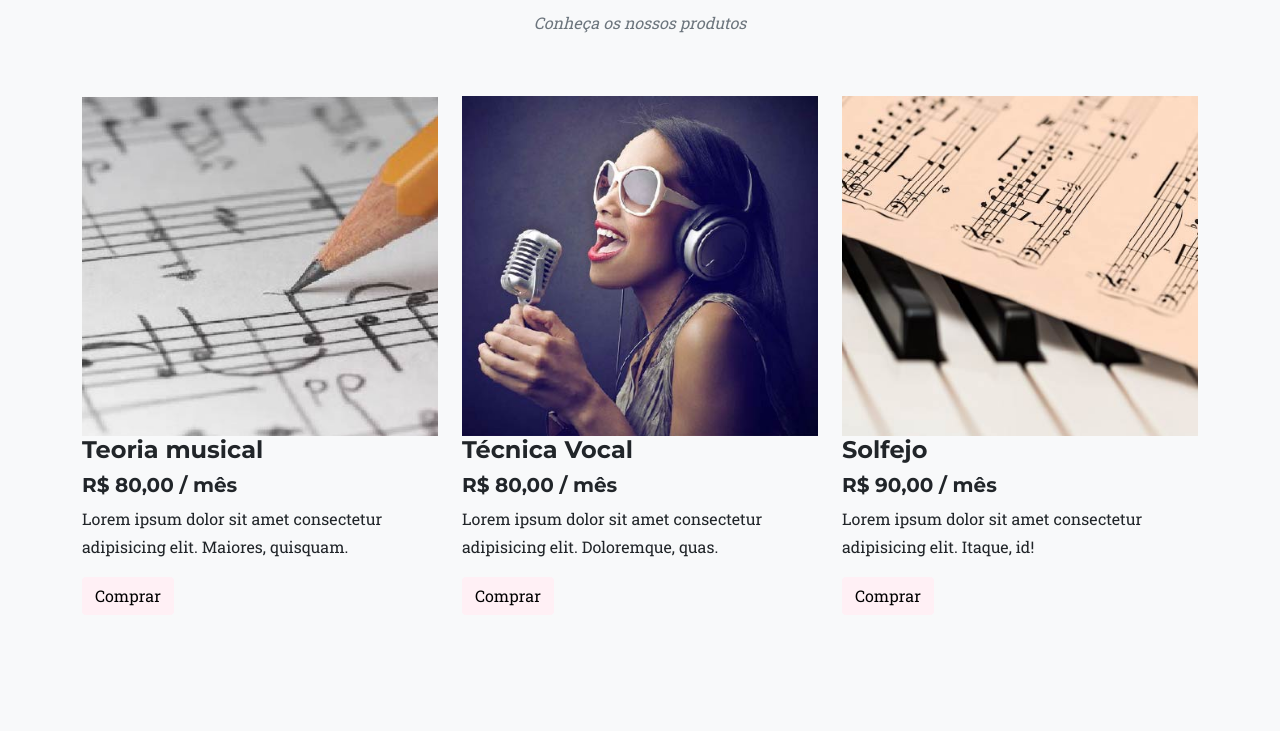
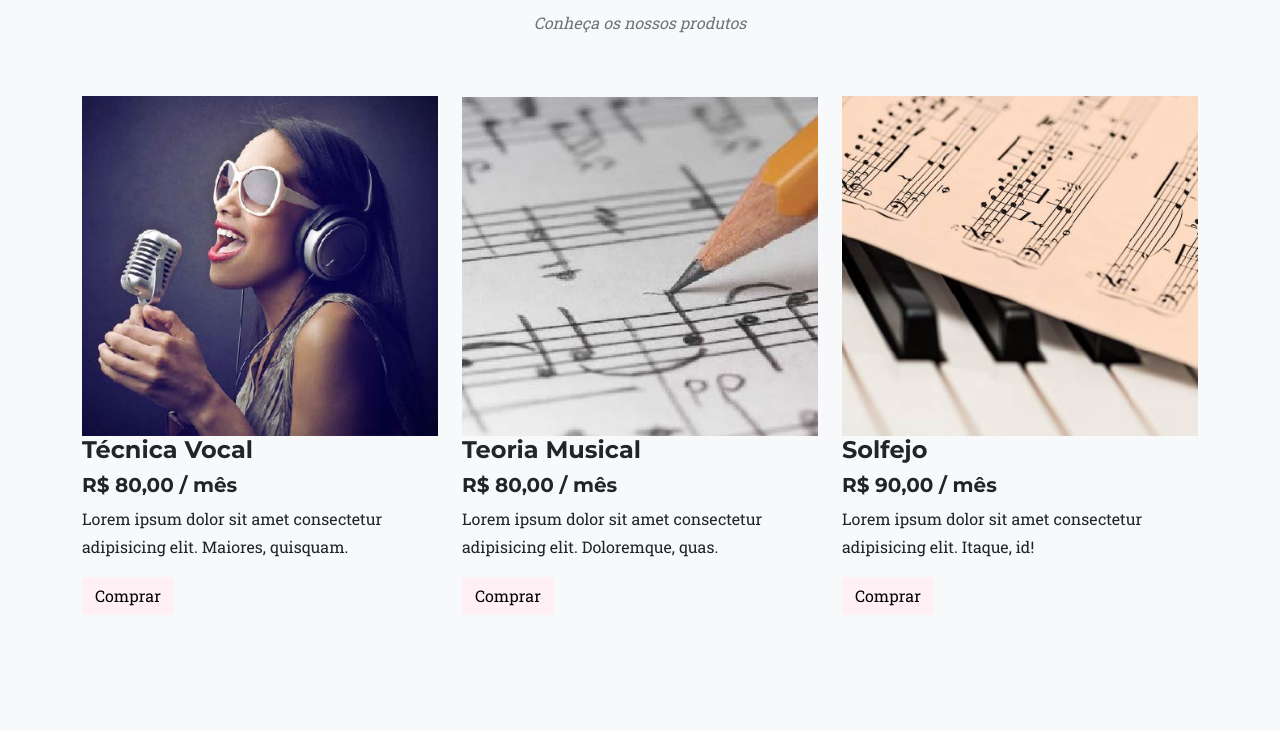
Before and after one commit to luaramaciel/Projeto-1-Gama-XP39, a plain HTML site: page indexprodutos.html in a window 1280 px wide. Shown: the part 823-1556 px from the top of the page. Drawn offline with nearby package versions, Linux system fonts and the light colour scheme.

Commit message:
Ordenando os produtos

```diff
--- a/indexprodutos.html
+++ b/indexprodutos.html
@@ -52,8 +52,8 @@
             <!-- CARD DOS PRODUTOS -->
             <div class="row produtos">
                 <div class="col-xs-12 col-sm-6 col-md-4 col-lg-4 col-xl-4">
-                    <img src="imagens/produto-aula-teoria-musical.jpg" class="img-fluid" alt="teoria musical">
-                    <h4>Teoria musical</h4>
+                    <img src="imagens/produto-tecnica-vocal.jpg" class="img-fluid" alt="técnica vocal">
+                    <h4>Técnica Vocal</h4>
                     <h5>R$ 80,00 / mês</h5>
                     <p>Lorem ipsum dolor sit amet consectetur adipisicing elit. Maiores, quisquam.</p>
                     <button type="button" class="btn btn-rounded" style="background-color: #FFF0F5;">
@@ -63,8 +63,8 @@
                 </div>
 
                 <div class="col-xs-12 col-sm-6 col-md-4 col-lg-4 col-xl-4">
-                    <img src="imagens/produto-tecnica-vocal.jpg" class="img-fluid" alt="tecnica vocal">
-                    <h4>Técnica Vocal</h4>
+                    <img src="imagens/produto-aula-teoria-musical.jpg" class="img-fluid" alt="teoria musical">
+                    <h4>Teoria Musical</h4>
                     <h5>R$ 80,00 / mês</h5>
                     <p>Lorem ipsum dolor sit amet consectetur adipisicing elit. Doloremque, quas.</p>
                     <button type="button" class="btn btn-rounded" style="background-color: #FFF0F5; margin-bottom: 20px;">
```
